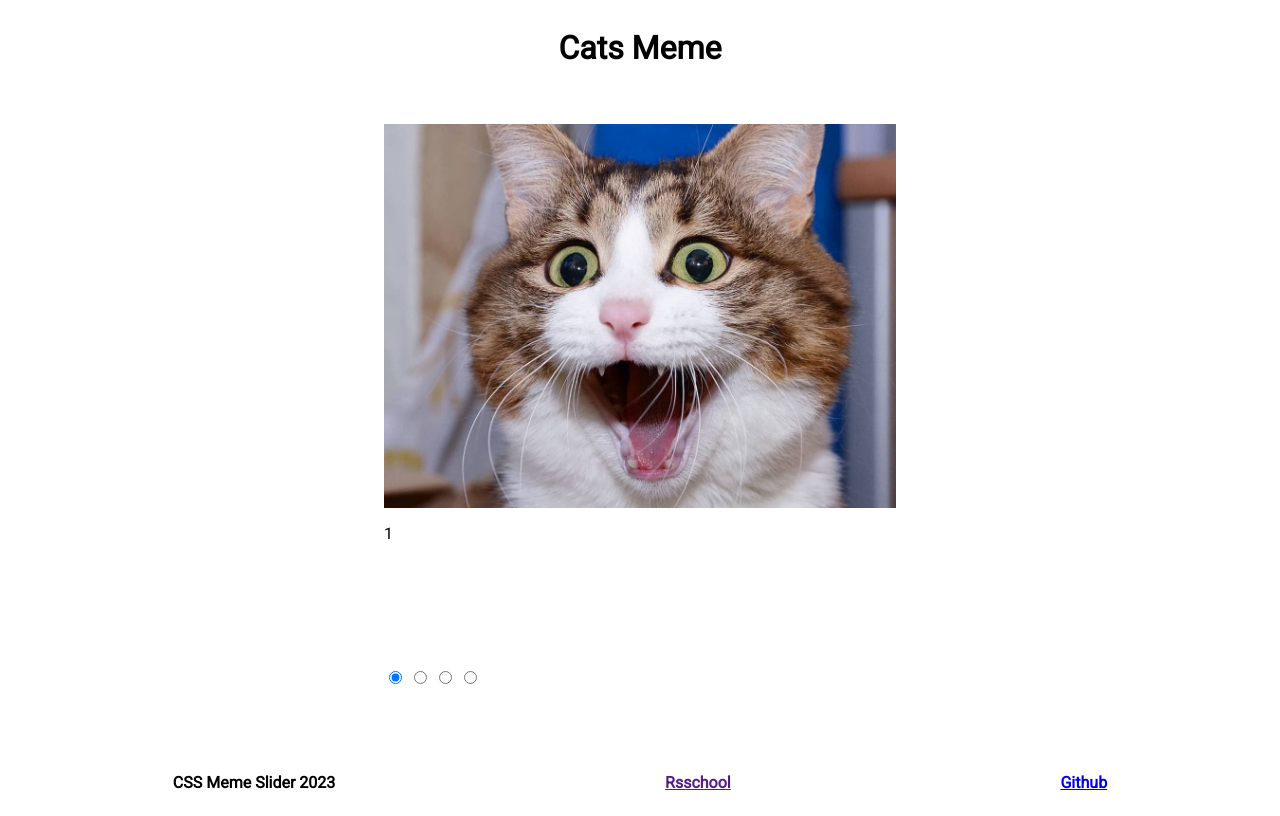
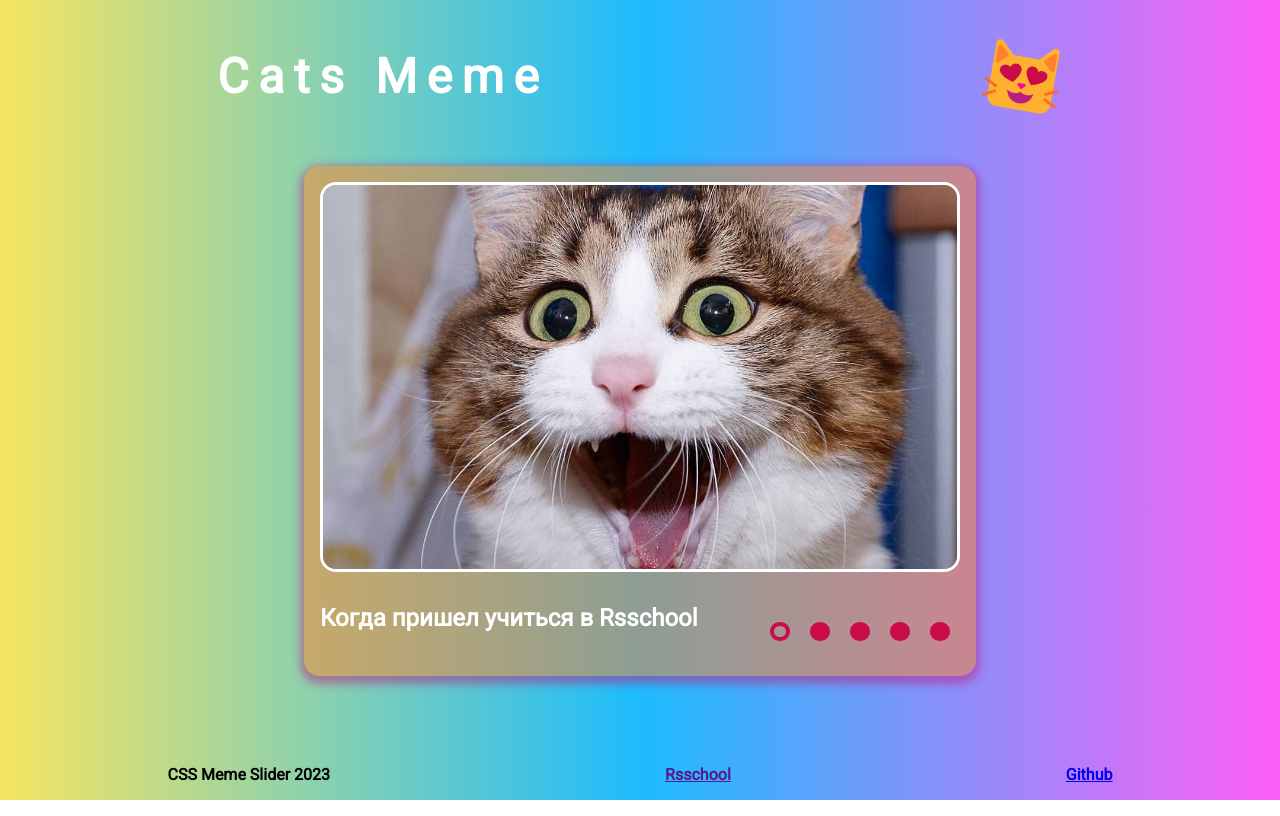
Before and after one commit to DinaPravoslavnova/cssMemeSlider, a plain HTML site: page cssMemeSlider/index.html in a window 1280 px wide. Drawn offline with Linux system fonts and the light colour scheme.

Commit message:
feat: add content for slider (Sun, Sep 17, 2023 08:14:04 PM)

```diff
--- a/cssMemeSlider/index.html
+++ b/cssMemeSlider/index.html
@@ -17,6 +17,7 @@
     <div class="wrapper">
       <header class="header">
         <h1 class="title">Cats Meme</h1>
+        <img class="logo" src="favicon.png" alt="Logo"/>
       </header>
 
       <main class="main">
@@ -26,21 +27,23 @@
             <img class="meme-image" src="./assets/meme2.jpg" alt="cat" />
             <img class="meme-image" src="./assets/meme3.jpg" alt="cat" />
             <img class="meme-image" src="./assets/meme4.jpg" alt="cat" />
+            <img class="meme-image" src="./assets/meme5.jpg" alt="cat" />
           </div>
         </div>
 
         <div class="text-container">
           <div class="slider-text">
-            <p class="meme-text">1</p>
-            <p class="meme-text">2</p>
-            <p class="meme-text">3</p>
-            <p class="meme-text">4</p>
+            <p class="meme-text">Когда пришел учиться в Rsschool</p>
+            <p class="meme-text">Когда увидел задания</p>
+            <p class="meme-text">Когда пытаешься понять все и сразу</p>
+            <p class="meme-text">Когда, наконец, что-то получилось</p>
+            <p class="meme-text">Когда получил максимальный балл</p>
           </div>
         </div>
 
         <div class="slider-control">
           <label class="label-control">
-            <span class="span-control"></span>
+            <span class="span-control" id="control-one"></span>
             <input
               class="control"
               type="radio"
@@ -50,11 +53,11 @@
             />
           </label>
           <label class="label-control">
-            <span class="span-control"></span>
+            <span class="span-control" id="control-two"></span>
             <input class="control" type="radio" name="control" id="meme-two" />
           </label>
           <label class="label-control">
-            <span class="span-control"></span>
+            <span class="span-control" id="control-three"></span>
             <input
               class="control"
               type="radio"
@@ -63,8 +66,12 @@
             />
           </label>
           <label class="label-control">
-            <span class="span-control"></span>
+            <span class="span-control" id="control-four"></span>
             <input class="control" type="radio" name="control" id="meme-four" />
+          </label>
+          <label class="label-control">
+            <span class="span-control" id="control-five"></span>
+            <input class="control" type="radio" name="control" id="meme-five" />
           </label>
         </div>
       </main>
--- a/cssMemeSlider/styles/style.css
+++ b/cssMemeSlider/styles/style.css
@@ -4,70 +4,183 @@
 
 html {
   scroll-behavior: smooth;
-  font-family: "Roboto", sans-serif;
+}
+
+body {
+  margin: 0;
+  font-family: 'Roboto', sans-serif;
 }
 
 .wrapper {
   display: flex;
   flex-direction: column;
   min-height: 100vh;
+  background-color: rgb(246, 229, 97);
+  background: linear-gradient(
+    90deg,
+    rgba(246, 229, 97, 1) 0%,
+    rgba(29, 188, 253, 1) 50%,
+    rgba(255, 95, 246, 1) 100%
+  );
+}
+
+.header {
+  display: flex;
+  justify-content: space-around;
+  align-items: center;
+  padding-top: 1em;
 }
 
 .title {
-  text-align: center;
+  font-size: 3em;
+  letter-spacing: 0.2em;
+  color: rgb(255, 255, 255);
+}
+
+.logo {
+  width: 5em;
+  height: 5em;
+  transform: rotate(10deg);
 }
 
 .main {
   display: flex;
   flex-wrap: wrap;
-  width: 40vw;
+  justify-content: space-between;
+  align-items: center;
+  width: calc(50vw + 2em);
   margin: auto;
+  background-color: rgb(255, 130, 45, 0.5);
+  padding: 1em;
+  border-radius: 1em;
+  box-shadow: 0 0.25em .5em 0.25em rgb(187, 29, 128, 0.5);
 }
 
-.image-container,
+.image-container {
+  display: flex;
+  width: 100%;
+  margin-bottom: 2em;
+  overflow: hidden;
+  border-radius: 1em;
+  border: 0.2em solid white;
+}
+
 .text-container {
-  display: flex;
-  width: 40vw;
+  width: calc(100% - 15em);
   overflow: hidden;
 }
 
-.slider-image,
+.slider-image {
+  display: flex;
+  transition: ease-in-out 0.2s;
+}
+
 .slider-text {
   display: flex;
+  width: 500%;
+  transition: ease-in-out 0.2s;
 }
 
 .meme-image {
-  width: 40vw;
+  width: 50vw;
   height: 30vw;
   object-fit: cover;
 }
 
 .meme-text {
-  width: 40vw;
-  height: 10vw;
-}
-.control {
-  cursor: pointer;
+  width: 20%;
+  margin: 0;
+  color: #fff;
+  font-size: 1.5em;
+  font-weight: 900;
 }
 
-.main:has(#meme-one:checked) .slider-image,
-.main:has(#meme-one:checked) .slider-text {
+.slider-control {
+  display: flex;
+  justify-content: space-between;
+  width: 12em;
+}
+
+.label-control {
+  display: flex;
+  justify-content: center;
+  align-items: center;
+  width: 2em;
+  height: 2em;
+  cursor: pointer;
+  transition: ease-in-out 0.2s;
+}
+
+.control {
+  /* display: none; */
+  width: 0;
+  height: 0;
+}
+
+.span-control {
+  display: block;
+  width: 60%;
+  height: 60%;
+  border-radius: 50%;
+  background-color: #ca0b4a;
+  border: 0.25em solid #ca0b4a;
+  transition: ease-in-out 0.2s;
+}
+
+.label-control:hover .span-control {
+  background-color: #ff6723;
+  border: 0.25em solid #ff6723;
+}
+
+.label-control:active .span-control {
+  background-color: #bb1d80;
+  border: 0.25em solid #bb1d80;
+  transform: scale(1.4);
+}
+
+body:has(#meme-one:checked) #control-one {
+  background-color: transparent;
+}
+
+body:has(#meme-two:checked) #control-two {
+  background-color: transparent;
+}
+
+body:has(#meme-three:checked) #control-three {
+  background-color: transparent;
+}
+
+body:has(#meme-four:checked) #control-four {
+  background-color: transparent;
+}
+
+body:has(#meme-five:checked) #control-five {
+  background-color: transparent;
+}
+
+body:has(#meme-one:checked) .slider-image,
+body:has(#meme-one:checked) .slider-text {
   transform: translateX(0);
 }
 
-.main:has(#meme-two:checked) .slider-image,
-.main:has(#meme-two:checked) .slider-text {
-  transform: translateX(-25%);
+body:has(#meme-two:checked) .slider-image,
+body:has(#meme-two:checked) .slider-text {
+  transform: translateX(-20%);
 }
 
-.main:has(#meme-three:checked) .slider-image,
-.main:has(#meme-three:checked) .slider-text {
-  transform: translateX(-50%);
+body:has(#meme-three:checked) .slider-image,
+body:has(#meme-three:checked) .slider-text {
+  transform: translateX(-40%);
 }
 
-.main:has(#meme-four:checked) .slider-image,
-.main:has(#meme-four:checked) .slider-text {
-  transform: translateX(-75%);
+body:has(#meme-four:checked) .slider-image,
+body:has(#meme-four:checked) .slider-text {
+  transform: translateX(-60%);
+}
+
+body:has(#meme-five:checked) .slider-image,
+body:has(#meme-five:checked) .slider-text {
+  transform: translateX(-80%);
 }
 
 .footer {
@@ -76,6 +189,7 @@ html {
   justify-content: space-around;
   align-items: center;
   margin-top: auto;
+  padding-top: 1em;
 }
 
 .footer-copyright,
```
Also changed, not shown: cssMemeSlider/assets/meme2.png (deleted), cssMemeSlider/assets/meme3.jpg, cssMemeSlider/assets/meme4.jpg, cssMemeSlider/assets/meme5.jpg (added).
